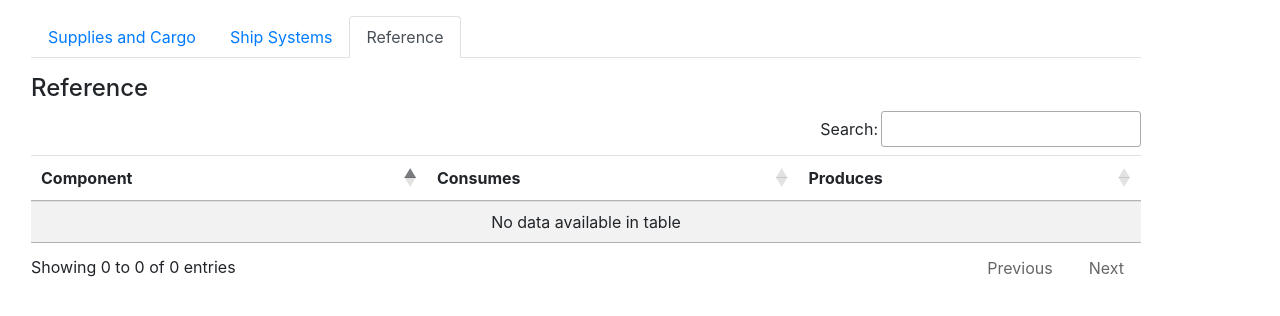
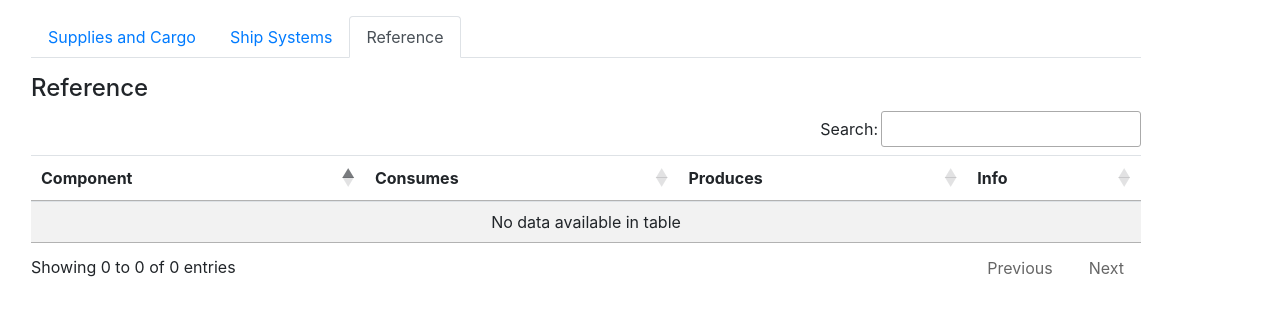
Before and after one commit to igjese/avalon, a Django app: page /game/ in a window 1280 px wide, after a click on "Reference". Shown: the part 40-356 px from the top of the page. Run offline with Django 4.2, Linux system fonts and the light colour scheme; data that the repository does not hold is empty; some libraries are stand-ins or nearby versions.

Commit message:
displays component info

```diff
--- a/game/templates/game/index.html
+++ b/game/templates/game/index.html
@@ -94,6 +94,7 @@
                         <th scope="col">Component</th>
                         <th scope="col">Consumes</th>
                         <th scope="col">Produces</th>
+                        <th scope="col">Info</th>
                     </tr>
                 </thead>
                 <tbody>
@@ -108,7 +109,9 @@
                         <td>
                             {% for key, value in component.produces.items %}
                                 {{ key }}: {{ value }}<br>
-                            {% endfor %}                            </td>
+                            {% endfor %}
+                        </td>
+                        <td>{{ component.info }}</td>
                     </tr>
                     {% endfor %}
                 </tbody>
```
